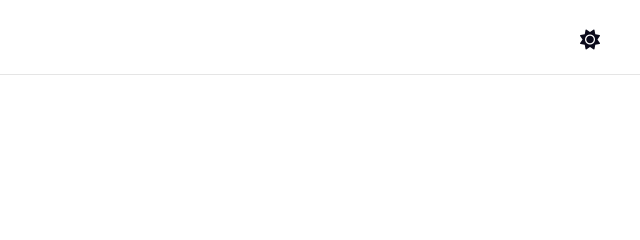
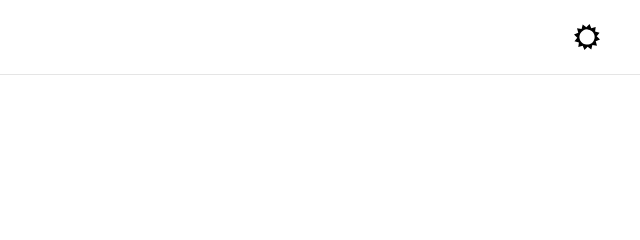
Before and after one commit to chipingo42/Wordlens, a plain HTML site: page index.html in a window 1280 px wide. Shown: the top 240 px of the page, 640-1280 px from the left. Drawn offline with nearby package versions, Linux system fonts and the light colour scheme.

Commit message:
change added
changed darkmood button

```diff
--- a/index.html
+++ b/index.html
@@ -21,7 +21,8 @@
             <div class="navbar">
                 <div class="nav_logo">Wordlens</div>
                 <button aria-label="toggle theme" class="darkMood" id="dark-mode-toggle" >
-                    <i class="fa-solid fa-sun"></i>
+<!--                     <i class="fa-solid fa-sun"></i> -->
+                    <img src="./src/public/svg/shadow.svg" alt="">
                 </button>
             </div>
         </div>
```
